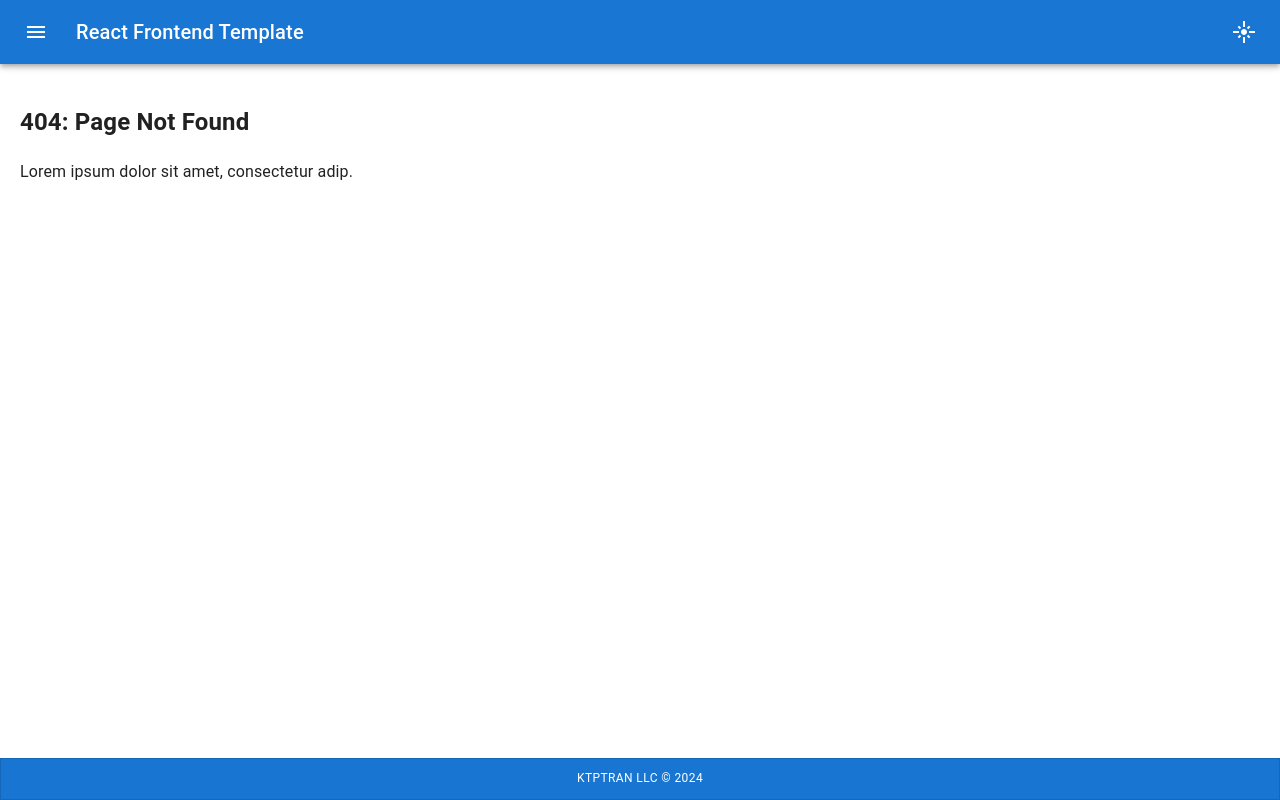
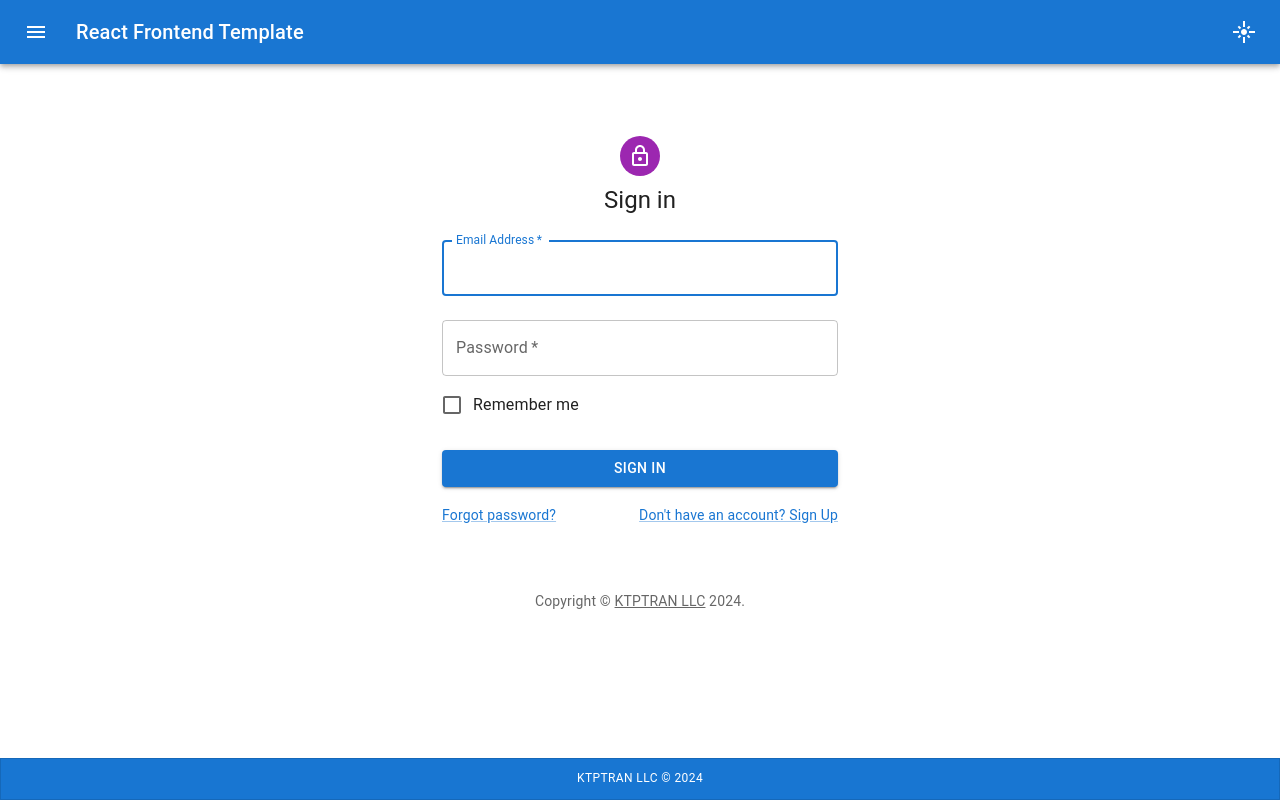
Before and after one commit to ktptran/inventory-detection, a React (Create React App) app in the folder frontend/: page /login in a window 1280 px wide. Before the commit this address had no page. Built offline with nearby package versions, Linux system fonts and the light colour scheme; the HTML template or start-up script is replaced by a standard one.

Commit message:
bootstraping frontend

```diff
--- a/frontend/src/App.jsx
+++ b/frontend/src/App.jsx
@@ -8,6 +8,7 @@
 
 import Home from './pages/Home';
 import NoMatch from './pages/NoMatch';
+import Login from './pages/Login';
 
 function App() {
   const [isDrawerOpen, setIsDrawerOpen] = useState(false);
@@ -20,6 +21,7 @@
         <Drawer setIsDrawerOpen={setIsDrawerOpen} isDrawerOpen={isDrawerOpen} />
         <Routes>
           <Route path="/" element={<Home />} />
+          <Route path="/login" element={<Login />} />
           <Route path="*" element={<NoMatch />} />
         </Routes>
         <Footer />
--- /dev/null
+++ b/frontend/src/pages/Login.jsx
@@ -0,0 +1,102 @@
+import * as React from 'react';
+import Avatar from '@mui/material/Avatar';
+import Button from '@mui/material/Button';
+import CssBaseline from '@mui/material/CssBaseline';
+import TextField from '@mui/material/TextField';
+import FormControlLabel from '@mui/material/FormControlLabel';
+import Checkbox from '@mui/material/Checkbox';
+import Link from '@mui/material/Link';
+import Grid from '@mui/material/Grid';
+import Box from '@mui/material/Box';
+import LockOutlinedIcon from '@mui/icons-material/LockOutlined';
+import Typography from '@mui/material/Typography';
+import Container from '@mui/material/Container';
+import { createTheme, ThemeProvider } from '@mui/material/styles';
+
+function Copyright(props) {
+  return (
+    <Typography variant="body2" color="text.secondary" align="center" {...props}>
+      {'Copyright © '}
+      <Link color="inherit" href="https://mui.com/">
+        KTPTRAN LLC
+      </Link>{' '}
+      {new Date().getFullYear()}
+      {'.'}
+    </Typography>
+  );
+}
+
+const defaultTheme = createTheme();
+
+export default function SignIn() {
+  const handleSubmit = (event) => {
+    event.preventDefault();
+    const data = new FormData(event.currentTarget);
+    console.log({
+      email: data.get('email'),
+      password: data.get('password'),
+    });
+  };
+
+  return (
+    <ThemeProvider theme={defaultTheme}>
+      <Container component="main" maxWidth="xs">
+        <CssBaseline />
+        <Box
+          sx={{
+            marginTop: 8,
+            display: 'flex',
+            flexDirection: 'column',
+            alignItems: 'center',
+          }}
+        >
+          <Avatar sx={{ m: 1, bgcolor: 'secondary.main' }}>
+            <LockOutlinedIcon />
+          </Avatar>
+          <Typography component="h1" variant="h5">
+            Sign in
+          </Typography>
+          <Box component="form" onSubmit={handleSubmit} noValidate sx={{ mt: 1 }}>
+            <TextField
+              margin="normal"
+              required
+              fullWidth
+              id="email"
+              label="Email Address"
+              name="email"
+              autoComplete="email"
+              autoFocus
+            />
+            <TextField
+              margin="normal"
+              required
+              fullWidth
+              name="password"
+              label="Password"
+              type="password"
+              id="password"
+              autoComplete="current-password"
+            />
+            <FormControlLabel control={<Checkbox value="remember" color="primary" />} label="Remember me" />
+            <Button type="submit" fullWidth variant="contained" sx={{ mt: 3, mb: 2 }}>
+              Sign In
+            </Button>
+            <Grid container>
+              <Grid item xs>
+                <Link href="#" variant="body2">
+                  Forgot password?
+                </Link>
+              </Grid>
+              <Grid item>
+                <Link href="#" variant="body2">
+                  {"Don't have an account? Sign Up"}
+                </Link>
+              </Grid>
+            </Grid>
+          </Box>
+        </Box>
+        <Copyright sx={{ mt: 8, mb: 4 }} />
+      </Container>
+    </ThemeProvider>
+  );
+}
```
Also changed, not shown: 2 other files (tests, documents, lock files or other folders).
